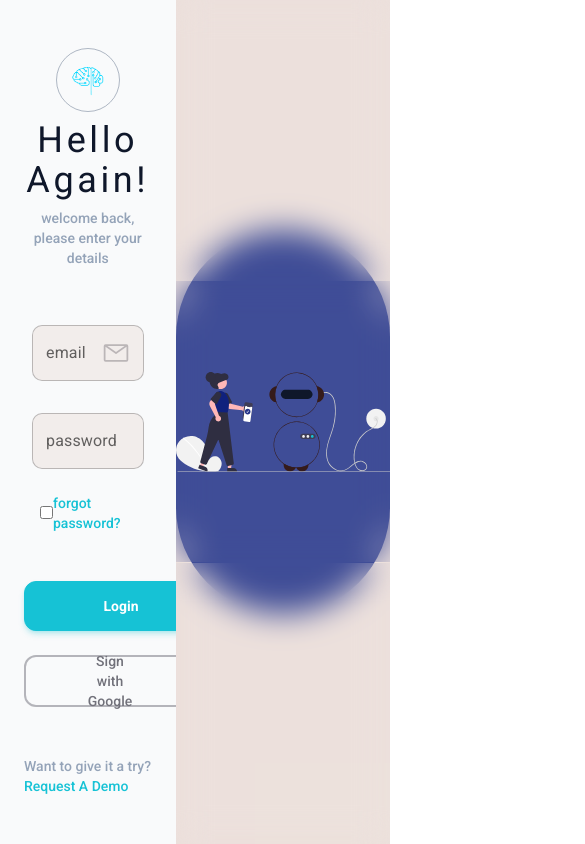
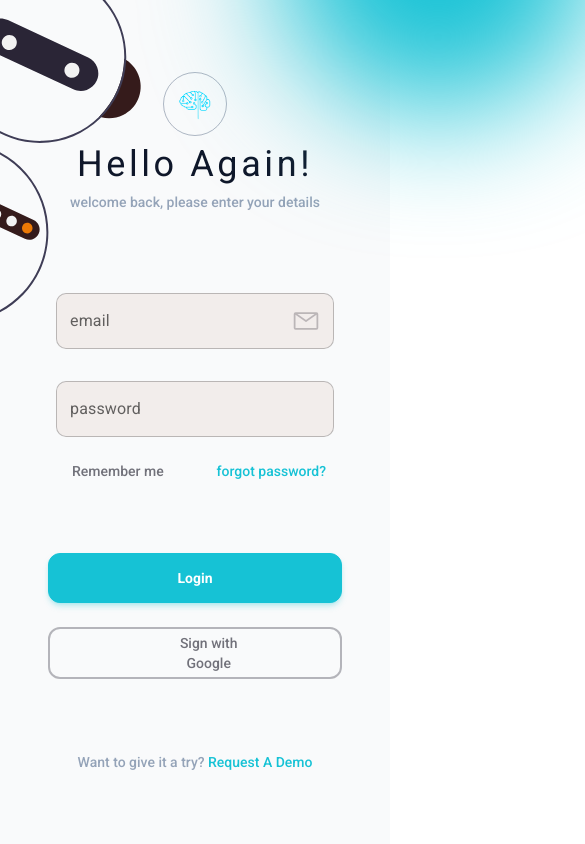
Before and after one commit to NeuralSight/NeuralSight, a Next.js app: page /auth in a window 390 px wide. Shown: the whole page, 585 px wide, since content can reach past the window. Built offline with nearby package versions, Linux system fonts and the light colour scheme; some icons are missing.

Commit message:
login small screens

```diff
--- a/pages/auth/index.tsx
+++ b/pages/auth/index.tsx
@@ -9,6 +9,7 @@ import { motion } from 'framer-motion'
 import Image from 'next/image'
 
 // illustration
+import RobotImage from '../../public/robot.svg'
 import AccessBotIllustration from '../../public/loginillustration.svg'
 
 type Props = {}
@@ -45,7 +46,7 @@ function Auth({}: Props) {
   }
 
   return (
-    <div className='max-h-screen h-screen flex bg-gray-50'>
+    <div className='max-h-screen h-screen flex bg-gray-50 relative'>
       <Head>
         <title>Login to NeuralSight</title>
       </Head>
@@ -57,7 +58,7 @@ function Auth({}: Props) {
         animate={{
           opacity: 1,
         }}
-        className='w-[45%] h-full items-center flex flex-col justify-evenly container mx-auto px-6 lg:px-12 xl:px-24 overflow-hidden'
+        className='w-100 lg:w-[45%] h-full items-center flex flex-col justify-evenly container mx-auto md:px-12 px-12 xl:px-24 overflow-hidden'
       >
         <div className='flex flex-col space-y-2 text-center justify-center w-full items-center'>
           {/* Inputs */}
@@ -113,7 +114,13 @@ function Auth({}: Props) {
             }
           />
           <div className='w-full flex justify-between px-4 items-center'>
-            <input type='checkbox' />
+            <div className='flex text-zinc-500 font-medium gap-x-2 text-sm lg:text-base justify-center items'>
+              <input
+                type='checkbox'
+                className='appearance-none checked:bg-primary-light/30'
+              />{' '}
+              Remember me
+            </div>
             <Link href={'/reset'}>
               <p className='cursor-pointer font-medium text-sm lg:text-base lowercase text-primary-light hover:text-primary-dark transition-all duration-200 '>
                 forgot password?
@@ -147,7 +154,7 @@ function Auth({}: Props) {
           </Link>
         </p>
       </motion.section>
-      <section className='w-[55%] h-full relative bg-accent/50 flex justify-center items-center overflow-hidden'>
+      <section className='hidden lg:block w-[55%] h-full relative bg-accent/50 flex justify-center items-center overflow-hidden'>
         <motion.div
           initial={{
             x: 400,
@@ -202,6 +209,17 @@ function Auth({}: Props) {
           </motion.div>
         </div>
       </section>
+
+      {/* Small device robot and sun */}
+      <div className='block lg:hidden absolute h-96 w-60 -top-10 -left-[7.8em] rotate-[25deg]'>
+        <Image
+          src={RobotImage}
+          alt='a robot'
+          layout='fill'
+          objectFit='contain'
+        />
+      </div>
+      <div className='block lg:hidden absolute rounded-full h-80 w-80 bg-primary-light -top-[13em] -right-[13em] blur-3xl' />
     </div>
   )
 }
```
Also changed, not shown: public/robot.svg (added).
